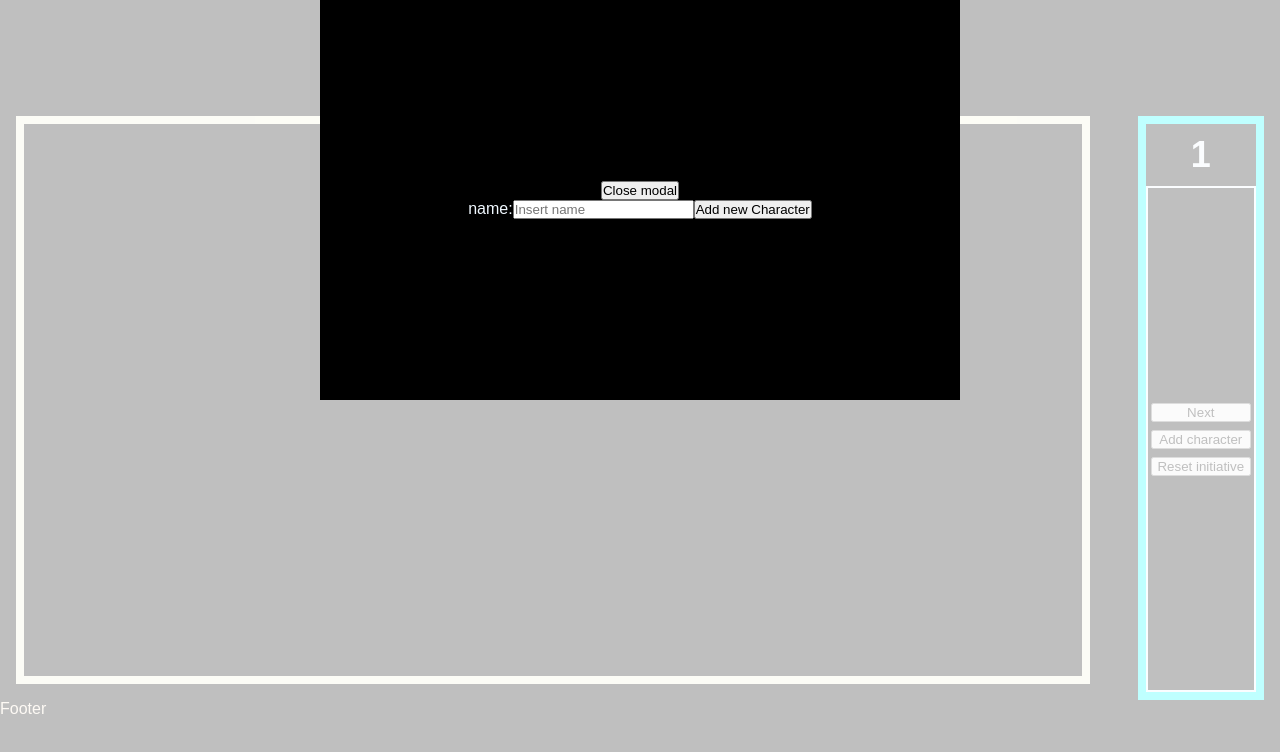
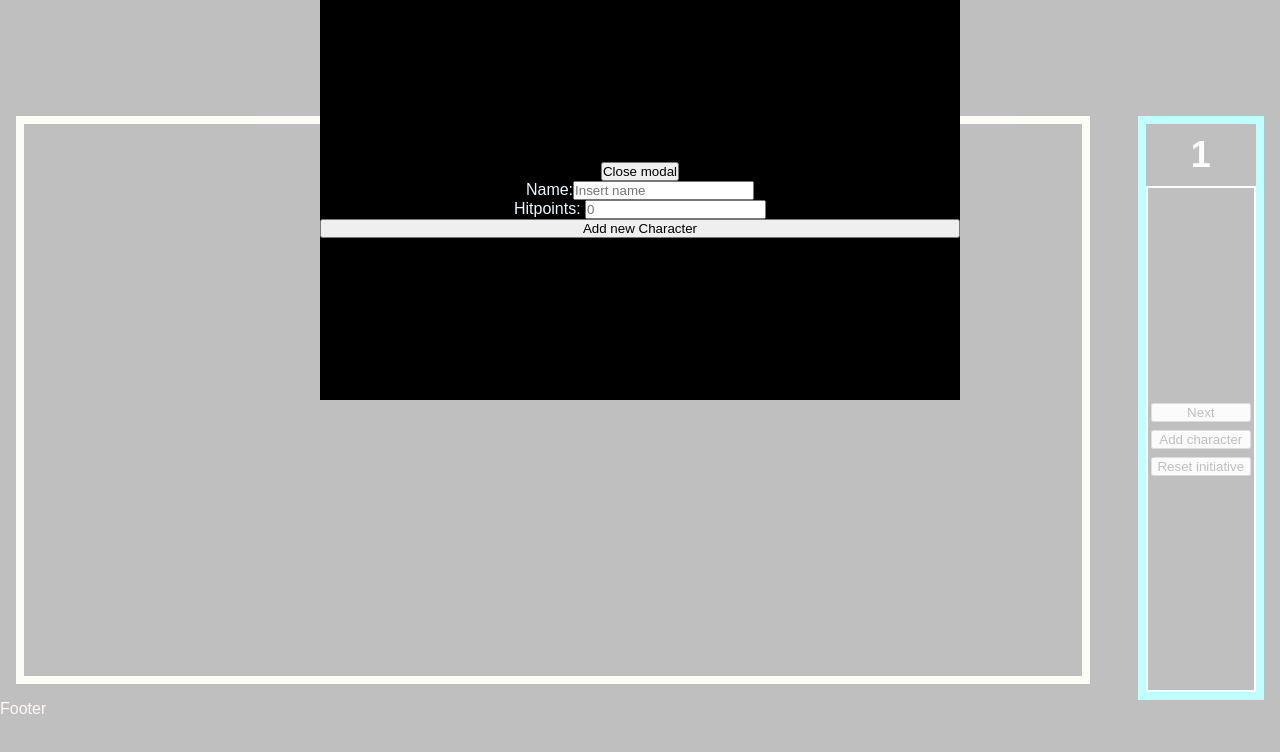
Before and after one commit to PlatypusIV/tabletop_initiative_tracker, a React (Vite) app in the folder tabletop_initiative_tracker/: page / in a window 1280 px wide. Both pictures are taken after a click on the button "Add character". Shown: the top 752 px of the page. Built offline with nearby package versions, Linux system fonts and the light colour scheme.

Commit message:
added hitpoint input to character edit modal

```diff
--- a/tabletop_initiative_tracker/src/App.tsx
+++ b/tabletop_initiative_tracker/src/App.tsx
@@ -13,7 +13,7 @@ export default function App(): JSX.Element {
   const [currentRoundNumber, setCurrentRoundNumber] = useState<number>(1);
   const [currentCharacterNumber, setCurrentCharacterNumber] = useState<number>(0);
   const [isCharacterEditModalOpen, setIsCharacterEditModalOpen] = useState<boolean>(false);
-  const [characterBeingEdited,setCharacterBeingEdited] = useState<Character>({name:'', position:0,initiativeScore:0});
+  const [characterBeingEdited,setCharacterBeingEdited] = useState<Character>({name:'', position:0,initiativeScore:0, hitpoints: 0});
 
   useEffect(()=>{
     console.log('currently active character: ', currentCharacterNumber);
--- a/tabletop_initiative_tracker/src/components/CharacterEditModal/CharacterEditModal.tsx
+++ b/tabletop_initiative_tracker/src/components/CharacterEditModal/CharacterEditModal.tsx
@@ -13,14 +13,19 @@ interface Props {
 
 export default function CharacterEditModal(props: Props) {
   const [name,setName] = useState<string>('');
+  const [hitpoints,setHitpoints] = useState(0);
 
+  function onHitpointChange(newHitpoints:string){
+    if(isNaN(parseInt(newHitpoints)))return;
+    setHitpoints(parseInt(newHitpoints));
+  }
 
   function saveCharacter(){
     if(!name)return;
     if(props.characterToEdit.name ===''){
-      props.addCharacter({...props.characterToEdit,name});
+      props.addCharacter({...props.characterToEdit,name, hitpoints});
     }else{
-      props.saveCharacterChanges({...props.characterToEdit,name});
+      props.saveCharacterChanges({...props.characterToEdit,name,hitpoints});
     }
     props.closeModal();
   }
@@ -31,10 +36,14 @@ export default function CharacterEditModal(props: Props) {
         <button onClick={()=>props.closeModal()}>Close modal</button>
       </div>
       <div>
-        <label htmlFor="nameInput">name:</label>
+        <label htmlFor="nameInput">Name:</label>
         <input id='nameInput' type='text' placeholder={props.characterToEdit?.name || 'Insert name'} onChange={(e)=> setName(e.target.value)}/>
+      </div>
+      <div>
+        <label htmlFor="hitpointInput">Hitpoints: </label>
+        <input type="number" name="" id="hitpointInput" placeholder={props.characterToEdit.hitpoints?.toString() || '0'} onChange={(e)=>onHitpointChange(e.target.value)}/>
+      </div>
       <button onClick={saveCharacter}>{props.characterToEdit.name=== '' ? 'Add new Character' : 'Save changes'}</button>
-      </div>
     </Modal>
   )
 }
```
